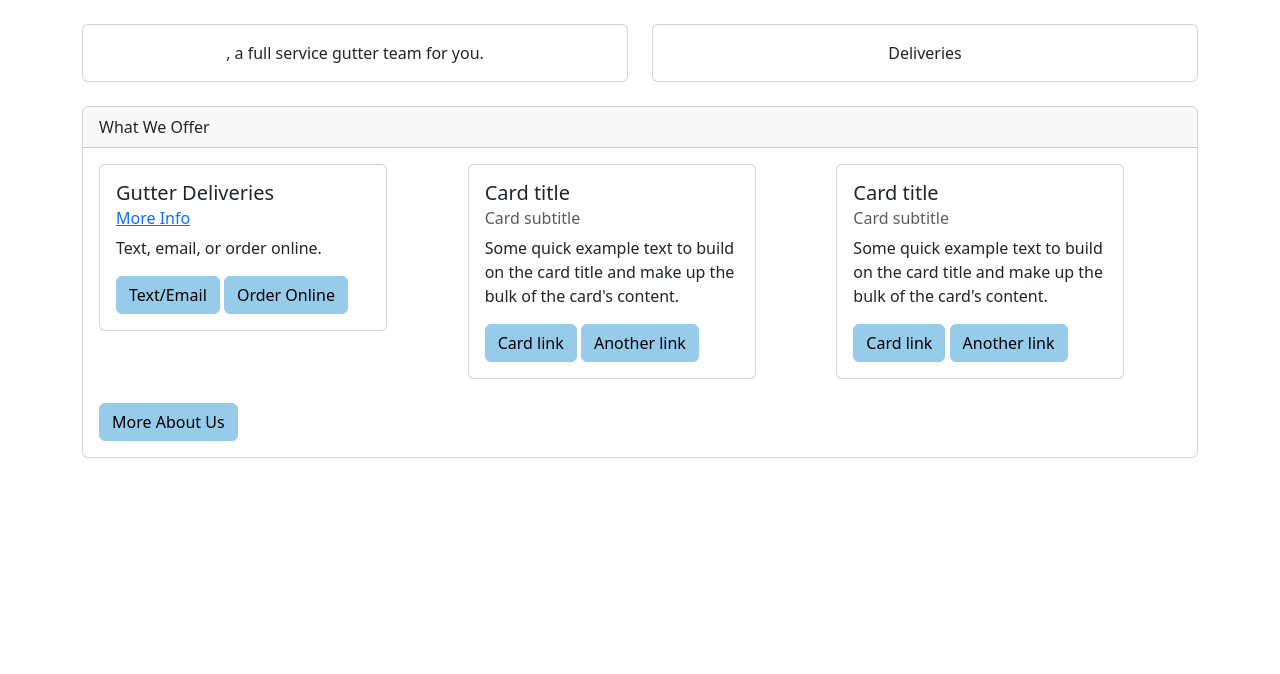
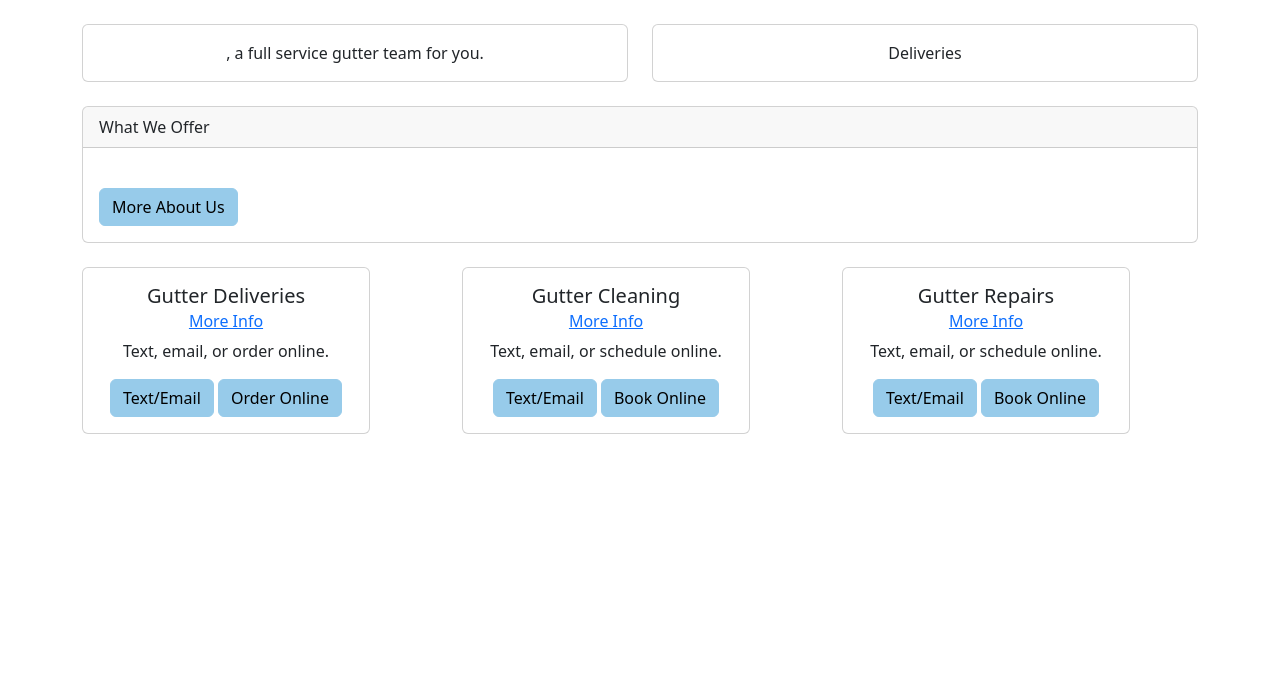
Before and after one commit to SmokierLemur51/greenleafcleaning, a Flask app: template backend/src/backend/blueprints/public/templates/public/index.html in a window 1280 px wide. Shown: the part 56-730 px from the top of the page. Run offline with Flask 3, Linux system fonts and the light colour scheme; the template is opened without the code that fills it, so the values that code supplies are empty.

Commit message:
pushing changes

```diff
--- a/backend/src/backend/blueprints/public/templates/public/index.html
+++ b/backend/src/backend/blueprints/public/templates/public/index.html
@@ -70,7 +70,18 @@
       </div>
       <div class="card-body">
           <!-- begin row 1 -->
-          <div class="row">
+
+          <a href="{{ url_for('public.about') }}" class="btn btn-primary baby-blue-button mt-4">More About Us</a>
+
+      </div>
+  </div>
+
+  <!-- end of large card -->
+
+</div>
+
+<div class="container-lg text-center mt-4">
+  <div class="row justify-content-around">
     <div class="col">
       <div class="card" style="width: 18rem;">
         <div class="card-body">
@@ -86,11 +97,11 @@
     <div class="col">
       <div class="card" style="width: 18rem;">
         <div class="card-body">
-                  <h5 class="card-title">Card title</h5>
-                  <h6 class="card-subtitle mb-2 text-body-secondary">Card subtitle</h6>
-                  <p class="card-text">Some quick example text to build on the card title and make up the bulk of the card's content.</p>
-                  <a href="#" class="btn btn-primary baby-blue-button">Card link</a>
-                  <a href="#" class="btn btn-primary baby-blue-button">Another link</a>
+          <h5 class="card-title">Gutter Cleaning</h5>
+          <h6 class="card-subtitle mb-2 text-body-secondary"><a href="{{ url_for('public.cleaning') }}" class="card-link">More Info</a></h6>
+          <p class="card-text">Text, email, or schedule online.</p>
+          <a href="#" class="btn btn-primary baby-blue-button">Text/Email</a>
+          <a href="#" class="btn btn-primary baby-blue-button">Book Online</a>
         </div>
       </div>
     </div>
@@ -98,20 +109,13 @@
     <div class="col">
       <div class="card" style="width: 18rem;">
         <div class="card-body">
-                  <h5 class="card-title">Card title</h5>
-                  <h6 class="card-subtitle mb-2 text-body-secondary">Card subtitle</h6>
-                  <p class="card-text">Some quick example text to build on the card title and make up the bulk of the card's content.</p>
-                  <a href="#" class="btn btn-primary baby-blue-button">Card link</a>
-                  <a href="#" class="btn btn-primary baby-blue-button">Another link</a>
+          <h5 class="card-title">Gutter Repairs</h5>
+          <h6 class="card-subtitle mb-2 text-body-secondary"><a href="{{ url_for('public.repairs') }}" class="card-link">More Info</a></h6>
+          <p class="card-text">Text, email, or schedule online.</p>
+          <a href="#" class="btn btn-primary baby-blue-button">Text/Email</a>
+          <a href="#" class="btn btn-primary baby-blue-button">Book Online</a>
         </div>
       </div>
-            </div>
-          </div>
-          <div class="">
-
-          </div>
-          <a href="{{ url_for('public.about') }}" class="btn btn-primary baby-blue-button mt-4">More About Us</a>
-
     </div>
   </div>
 </div>
```
Lines whose indentation alone changed are shown as unchanged.
